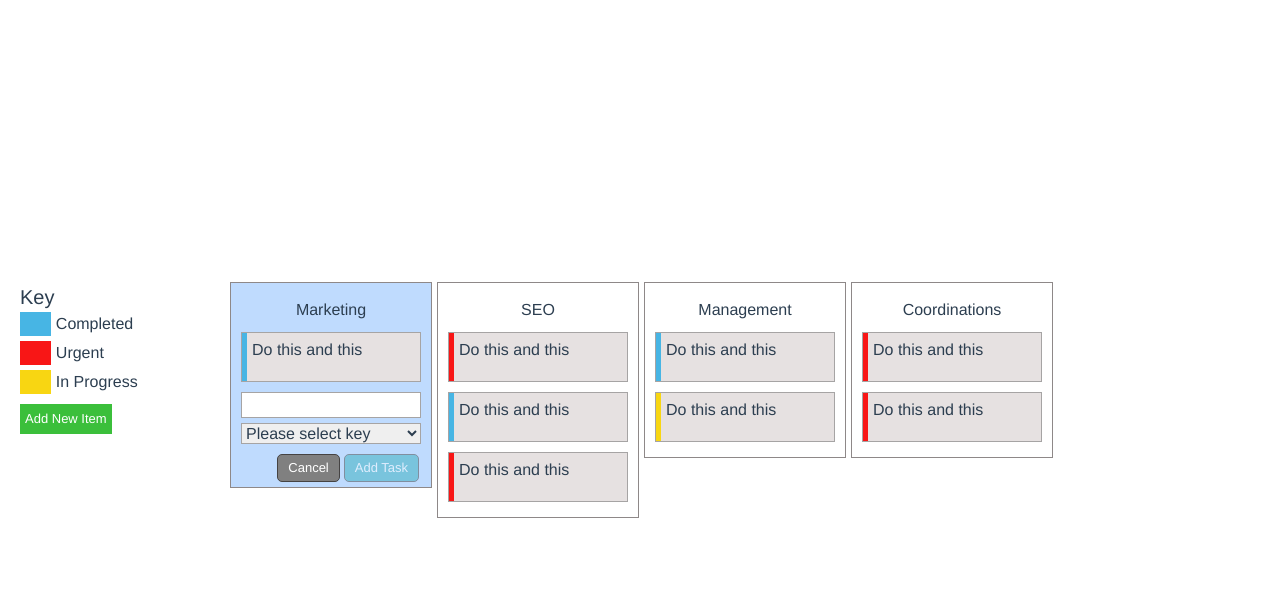
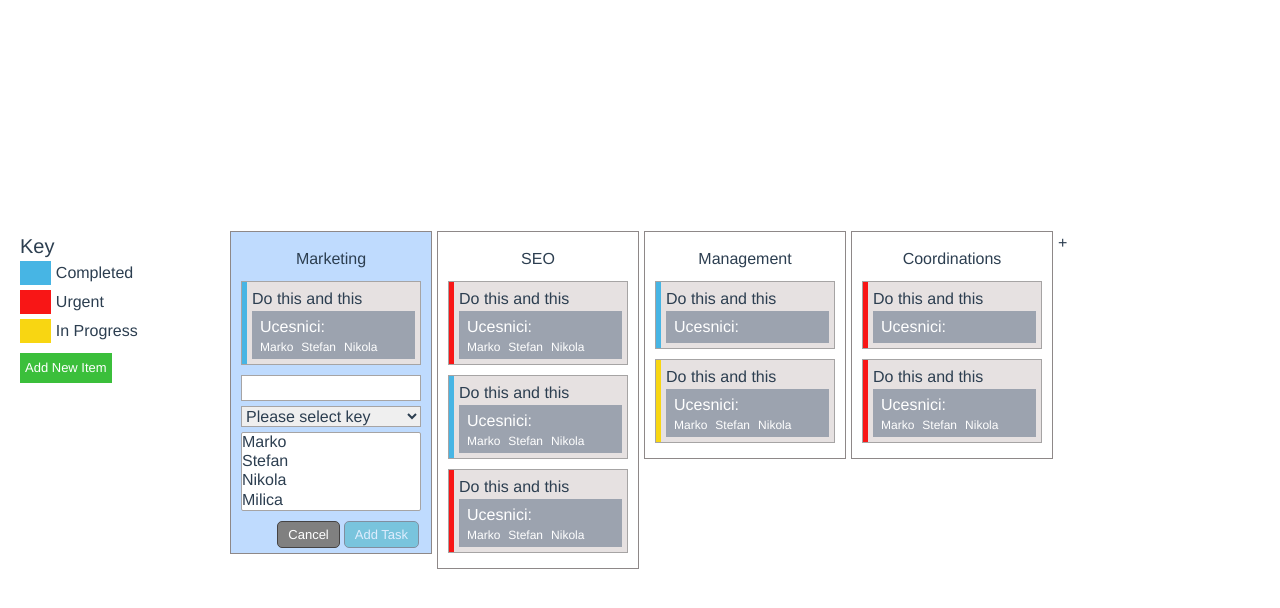
Before and after one commit to vukicaCH/kanban_board, a Vue app: page / in a window 1280 px wide. Both pictures are taken after a click on the button "Add New Item". Shown: the top 608 px of the page. Built offline with nearby package versions, Linux system fonts and the light colour scheme.

Commit message:
adding users

```diff
--- a/data.json
+++ b/data.json
@@ -22,49 +22,75 @@
             "id": "1",
             "groupId" : "3",
             "text" : "Do this and this",
-            "key" : "1"
+            "key" : "1",
+            "collaborators": [1,2,3]
         },
         {
             "id": "2",
             "groupId" : "4",
             "text" : "Do this and this",
-            "key" : "2"
+            "key" : "2",
+            "collaborators": [1,2,3]
         },
         {
             "id": "3",
             "groupId" : "1",
             "text" : "Do this and this",
-            "key" : "1"
+            "key" : "1",
+            "collaborators": ["1","2","3"]
         },
         {
             "id": "4",
             "groupId" : "2",
             "text" : "Do this and this",
-            "key" : "2"
+            "key" : "2",
+            "collaborators": ["1","2","3"]
         },
         {
             "id": "5",
             "groupId" : "4",
             "text" : "Do this and this",
-            "key" : "2"
+            "key" : "2",
+            "collaborators": ["1","2","3"]
         },
         {
             "id": "6",
             "groupId" : "3",
             "text" : "Do this and this",
-            "key" : "3"
+            "key" : "3",
+            "collaborators": ["1","2","3"]
         },
         {
             "id": "7",
             "groupId" : "2",
             "text" : "Do this and this",
-            "key" : "1"
+            "key" : "1",
+            "collaborators": ["1","2","3"]
         },
         {
             "id": "8",
             "groupId" : "2",
             "text" : "Do this and this",
-            "key" : "2"
+            "key" : "2",
+            "collaborators": ["1","2","3"]
+        }
+    ],
+    "users":[
+        {
+            "id": "1",
+            "name": "Marko"
+        },
+        {
+            "id": "2",
+            "name": "Stefan"
+        },
+        {
+            "id": "3",
+            "name": "Nikola"
+        },
+        {
+            "id": "4",
+            "name": "Milica"
         }
     ]
 }
--- a/src/components/EditTaskForm.vue
+++ b/src/components/EditTaskForm.vue
@@ -13,6 +13,10 @@
                 <div>In Progress</div>
             </option>
         </select>
+        <select multiple v-model="collaborators">
+            <option disabled value="">Please select collaborators</option>
+            <option v-for="user in store.users" :value="user.id" :key="user.id">{{  user.name }}</option>
+        </select>
         <div class="edit-task-buttons">
             <button @click="emit('taskEditDone');">Cancel</button>
             <button @click="submitEditTask()" :disabled="!(task.text && task.key)"
@@ -22,7 +26,7 @@
 </template>
 
 <script setup>
-import { defineProps, defineEmits, reactive } from 'vue';
+import { defineProps, defineEmits, reactive, ref } from 'vue';
 import { useStore } from '../store/index';
 
 const props = defineProps(['task']);
@@ -31,8 +35,10 @@ const store = useStore();
 
 const task = reactive(props.task);
 
+const collaborators = ref([]);
+
 const submitEditTask = () => {
-    store.editTask(task.id, task.groupId, task.text, task.key);
+    store.editTask(task.id, task.groupId, task.text, task.key, [...collaborators.value]);
     emit('taskEditDone');
 }
 
--- a/src/components/NewTaskForm.vue
+++ b/src/components/NewTaskForm.vue
@@ -13,6 +13,9 @@
                 <div>In Progress</div>
             </option>
         </select>
+        <select v-model="taskUsers" multiple>
+            <option v-for="user in store.users" :value="user.id" :key="user.id">{{ user.name }}</option>
+        </select>
         <div class="new-task-buttons">
             <button @click="store.closeNewItemForm()">Cancel</button>
             <button @click="submitNewTask()" :disabled="!isDisabled"
@@ -27,15 +30,16 @@ import { useStore } from '@/store';
 
 const emit = defineEmits(['newTaskAdded']);
 
+const store = useStore();
+
 const taskText = ref('');
 const taskKeyColor = ref('');
+const taskUsers = ref([]);
 
 const isDisabled = computed(()=> taskText.value && taskKeyColor.value);
 
-const store = useStore();
-
 const submitNewTask = () => {
-    store.addTask(taskText.value, store.selectedTaskRow, taskKeyColor.value.toLowerCase());
+    store.addTask(taskText.value, store.selectedTaskRow, taskKeyColor.value.toLowerCase(), [...taskUsers.value]);
     taskText.value = '';
     taskKeyColor.value = '';
     emit('newTaskAdded');
--- /dev/null
+++ b/src/components/NewTaskRowForm.vue
@@ -0,0 +1,66 @@
+<template>
+    <div v-if="!store.isNewTaskRowFormOpened">
+        <button @click="store.openNewTaskRowForm()">+</button>
+    </div>
+    <div v-else class="task-row">
+        <input type="text" v-model="taskRowName" placeholder="Name..." />
+        <div class="new-task-row-buttons">
+            <button @click="store.closeNewTaskRowForm">Cancel</button>
+            <button @click="submitNewTaskRow" :disabled="!taskRowName"
+                :class="{ 'disabled:opacity-50': !taskRowName }">Add Row</button>
+        </div>
+    </div>
+</template>
+
+<script setup>
+import {ref} from 'vue';
+import {useStore} from '@/store'
+
+const store = useStore();
+
+const taskRowName = ref('');
+
+const submitNewTaskRow = () => {
+    store.addRow(taskRowName.value);
+    taskRowName.value = '';
+}
+
+</script>
+
+<style scoped>
+.task-row {
+    display: flex;
+    flex-direction: column;
+    justify-content: center;
+    align-items: center;
+    max-width: 220px;
+    max-height: fit-content;
+    padding: 5px 10px;
+    cursor: pointer;
+    border: 1px solid rgb(142, 136, 136);
+}
+
+.new-task-row-buttons {
+    font-size: 13px;
+    font-weight: 500;
+    margin-top: 5px;
+    display: flex;
+    justify-content: flex-end;
+}
+
+.new-task-row-buttons button {
+    margin: 0 2px;
+    color: white;
+    border: 1px solid rgb(69, 67, 67);
+    padding: 3px 10px;
+    border-radius: 5px;
+}
+
+.new-task-row-buttons button:nth-child(1) {
+    background-color: grey;
+}
+
+.new-task-row-buttons button:nth-child(2) {
+    background-color: rgb(53, 175, 189);
+}
+</style>
--- a/src/components/SingleTask.vue
+++ b/src/components/SingleTask.vue
@@ -3,17 +3,26 @@
         <div class="task-importance" :class="color"></div>
         <div class="task-data">
             <h3 class="task-name">{{ task.text }}</h3>
+            <div class="task-collaborators bg-gray-400 text-white py-1 px-2">
+                <span>Ucesnici:</span>
+                <ul class="text-xs flex space-x-2">
+                    <li v-for="user in users" :key="user.id">
+                        {{ user.name }}
+                    </li>
+                </ul>
+            </div>
         </div>
     </div>
     <EditTaskForm v-else :task="task" @taskEditDone = "enableDrag()" />
 </template>
 
 <script setup>
-import { defineProps, ref, computed, reactive } from 'vue';
+import { defineProps, defineEmits, ref, computed, reactive, watch } from 'vue';
 import EditTaskForm from './EditTaskForm.vue';
 import { useStore } from '../store/index';
 
 const props = defineProps(['task']);
+const emit = defineEmits(['editDone']);
 
 const task = reactive(props.task);
 
@@ -44,7 +53,19 @@ const disableDrag = () => {
 const enableDrag = () => {
     closeEditForm();
     store.isDraggable = true;
+    emit('editDone');
 }
+
+const users = ref(store.users.filter(user => props.task.collaborators.includes(user.id)))
+
+watch(()=> props.task, ()=>{
+    task.value = props.task
+    const collabs = [...task.value.collaborators];
+    console.log(collabs);
+    users.value = store.users.filter(user => collabs.includes(user.id));
+    users.value = users.value.map(user => Object.assign({}, user))
+
+})
 
 </script>
 
--- a/src/components/TaskBoard.vue
+++ b/src/components/TaskBoard.vue
@@ -1,11 +1,13 @@
 <template>
         <div class="task-board">
             <TaskRow v-for="group in store.groups" :group="group" :key="group.id"/>
+            <NewTaskRowForm />
         </div>
 </template>
 
 <script setup>
 import TaskRow from './TaskRow.vue';
+import NewTaskRowForm from './NewTaskRowForm.vue'
 import { useStore } from '@/store';
 
 const store = useStore();
--- a/src/components/TaskRow.vue
+++ b/src/components/TaskRow.vue
@@ -1,7 +1,10 @@
 <template>
     <div class="task-row" :class="{ 'bg-blue-200': isRowActive }">
-        <div class="task-row-name">
-            <h2 @click="store.changeSelectedTaskRow(props.group.id)">{{ props.group.name }}</h2>
+        <div class="task-row-name" v-if="!isNameChange" @dblclick="isNameChange = true">
+            <h2 @click="store.changeSelectedTaskRow(props.group.id)">{{ rowName }}</h2>
+        </div>
+        <div class="task-row-name" v-else @focusout="isNameChange = false">
+            <input type="text" v-model="rowName" />
         </div>
             <draggable
                 class="tasks"
@@ -21,7 +24,10 @@
                     />
                 </template>
             </draggable>
-            <NewTaskForm v-if="isRowActive && store.isNewItemFormOpened" @new-task-added="refreshTasks()"/>
+            <NewTaskForm
+                v-if="isRowActive && store.isNewItemFormOpened"
+                @new-task-added="refreshTasks()"
+                />
         </div>
 </template>
 
@@ -34,6 +40,9 @@ import draggable from 'vuedraggable'
 import NewTaskForm from './NewTaskForm.vue'
 
 const props = defineProps(['group']);
+
+const isNameChange = ref(false);
+const rowName = ref(props.group.name);
 
 const store = useStore();
 const { selectedTaskRow } = storeToRefs(store);
@@ -48,6 +57,9 @@ watch(() => selectedTaskRow.value, () => {
 
 const refreshTasks = () => tasks.value = store.tasks.filter(task => task.groupId === props.group.id);
 
+store.$subscribe(()=>{
+    tasks.value = store.tasks.filter(task => task.groupId === props.group.id);
+})
 </script>
 
 <style scoped>
--- a/src/store/index.js
+++ b/src/store/index.js
@@ -7,8 +7,10 @@ export const useStore = defineStore('store', {
     state: () => ({
         groups: info.groups,
         tasks: info.tasks,
+        users: info.users,
         selectedTaskRow: info.groups[0].id,
         isNewItemFormOpened: false,
+        isNewTaskRowFormOpened: false,
         isDraggable: true,
     }),
     getters:{
@@ -29,12 +31,21 @@ export const useStore = defineStore('store', {
             this.isNewItemFormOpened = false;
         },
 
-        addTask(text, groupId, key){
+        openNewTaskRowForm(){
+            this.isNewTaskRowFormOpened = true;
+        },
+
+        closeNewTaskRowForm(){
+            this.isNewTaskRowFormOpened = false;
+        },
+
+        addTask(text, groupId, key, collaborators){
             const newTask = {
                 id: this.tasks.length,
                 groupId,
                 text,
-                key
+                key,
+                collaborators
             }
 
             this.tasks = [
@@ -43,7 +54,7 @@ export const useStore = defineStore('store', {
             ];
         },
 
-        editTask(id, groupId, text, key){
+        editTask(id, groupId, text, key, collaborators){
 
             this.tasks = this.tasks.filter(task => task.id != id);
 
@@ -51,10 +62,17 @@ export const useStore = defineStore('store', {
                 id,
                 groupId,
                 text,
-                key
+                key,
+                collaborators
             }
 
+            console.log(editedTask);
+
             this.tasks = [...this.tasks, editedTask].sort( (a,b) => a.id < b.id ? -1 : 1);
+        },
+
+        addRow(name){
+            this.groups.push({name, id: this.groups.length - 1})
         }
     }
 })
```
